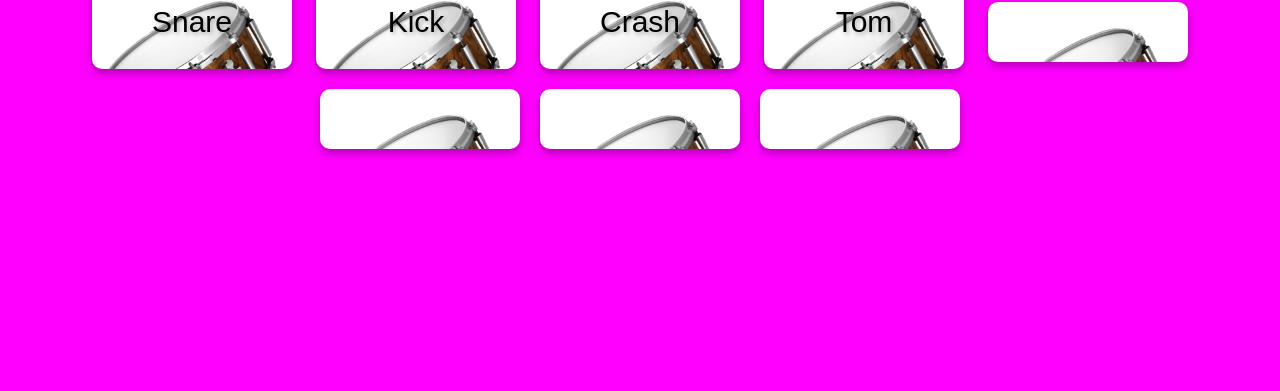
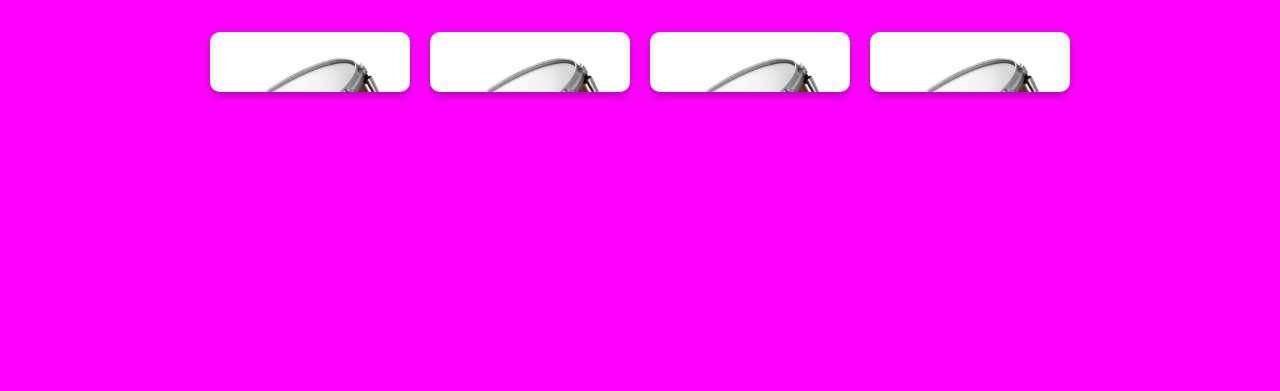
Before and after one commit to TechByKen/drum-kits, a plain HTML site: page index.html in a window 1280 px wide. Shown: the part 409-800 px from the top of the page. Drawn offline with Linux system fonts and the light colour scheme.

Commit message:
Updated the index file

```diff
--- a/index.html
+++ b/index.html
@@ -15,12 +15,7 @@
   </head>
   <body>
     <h1>Drum Skits <i class="fa-solid fa-drum"></i></h1>
-    <div class="container">
-      <button class="btn">Snare</button>
-      <button class="btn">Kick</button>
-      <button class="btn">Crash</button>
-      <button class="btn">Tom</button>
-    </div>
+    <div class="container"></div>
     <script src="app.js"></script>
   </body>
 </html>
```
